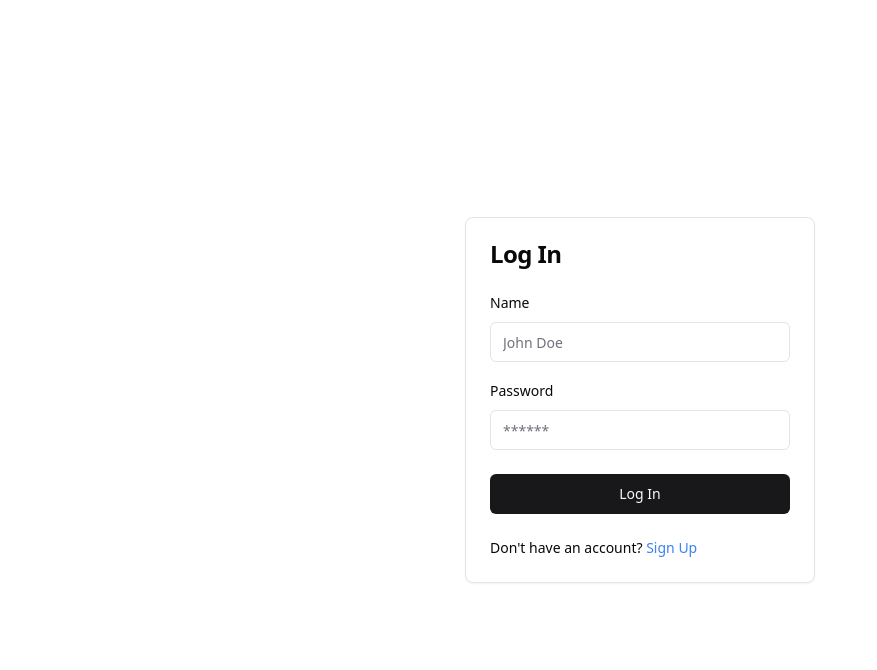
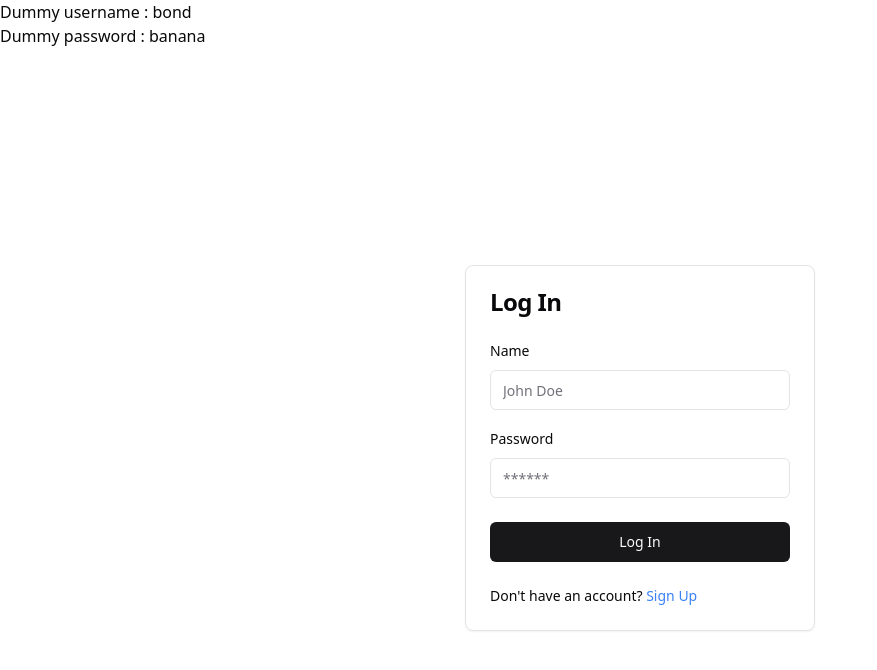
Before and after one commit to Sahil06012002/cma-fe, a React (Vite) app: page / in a window 1280 px wide. Shown: the top 670 px of the page, without its empty margins (0-877 px from the left). Built offline with nearby package versions, Linux system fonts and the light colour scheme.

Commit message:
added dummy credentials

```diff
--- a/src/pages/login.tsx
+++ b/src/pages/login.tsx
@@ -59,6 +59,11 @@ const LogIn = () => {
   };
 
   return (
+    <div className="h-screen">
+        <div>
+            <h1>Dummy username : bond</h1>
+            <h1>Dummy password : banana</h1>
+    </div>
     <div className="h-screen flex justify-center items-center">
       <Card className="w-[350px]">
         <CardHeader>
@@ -114,6 +119,7 @@ const LogIn = () => {
         </CardFooter>
       </Card>
     </div>
+    </div>
   );
 };
 
```
